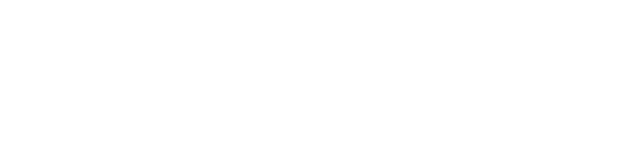
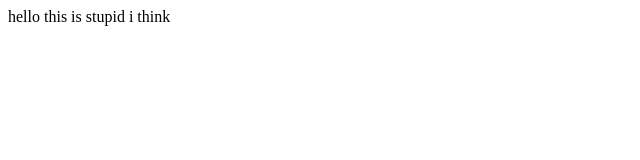
Before and after one commit to saad0259/Coursera-test, a plain HTML site: page site/index.html in a window 1280 px wide. Shown: the whole page, without its empty margins (0-640 px from the left). Drawn offline with Linux system fonts and the light colour scheme.

Commit message:
a small change infact very small

```diff
--- a/site/index.html
+++ b/site/index.html
@@ -5,7 +5,7 @@
 </head>
 
 <body>
-
+    hello this is stupid i think
 </body>
 
 </html>
```
